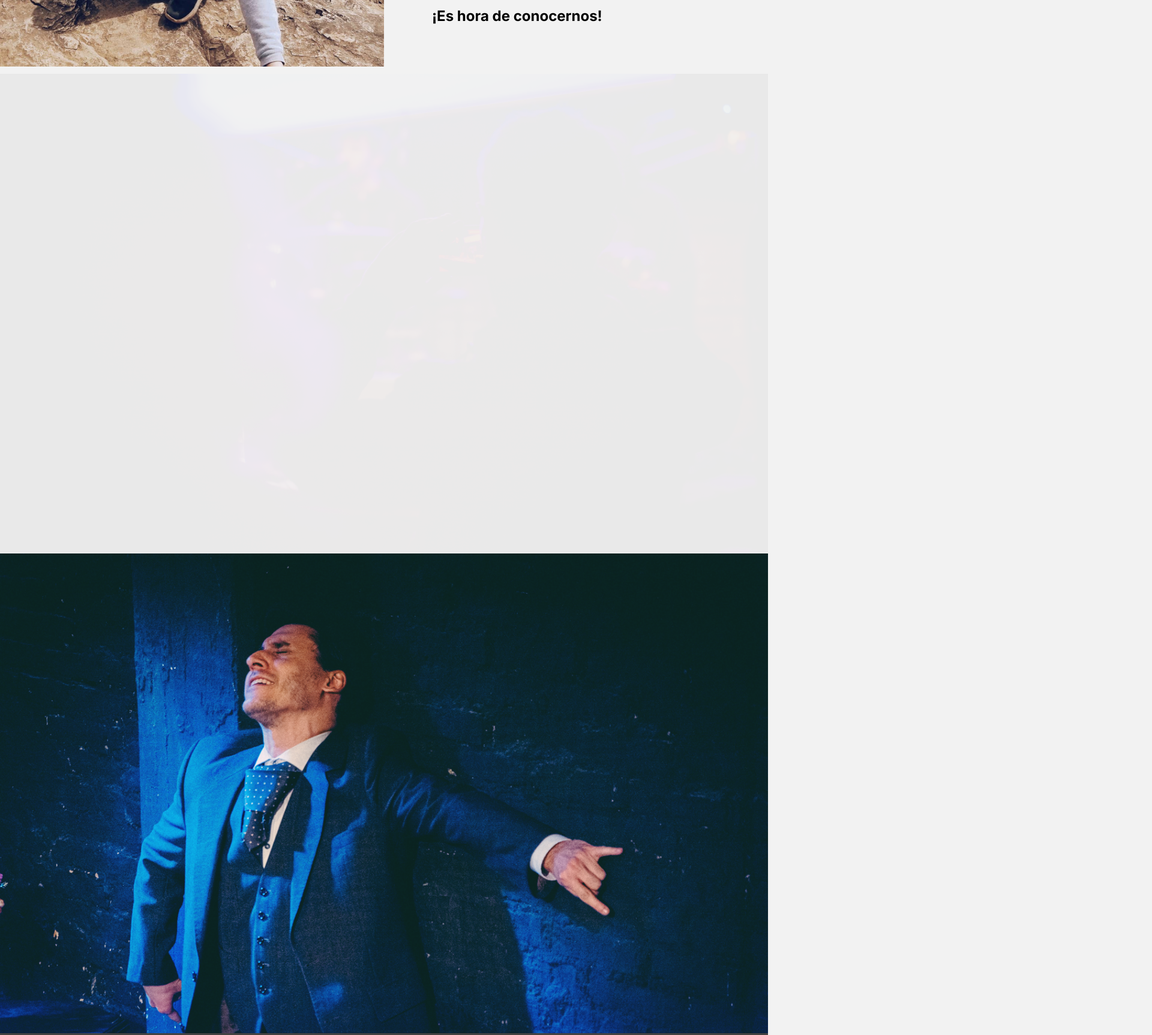
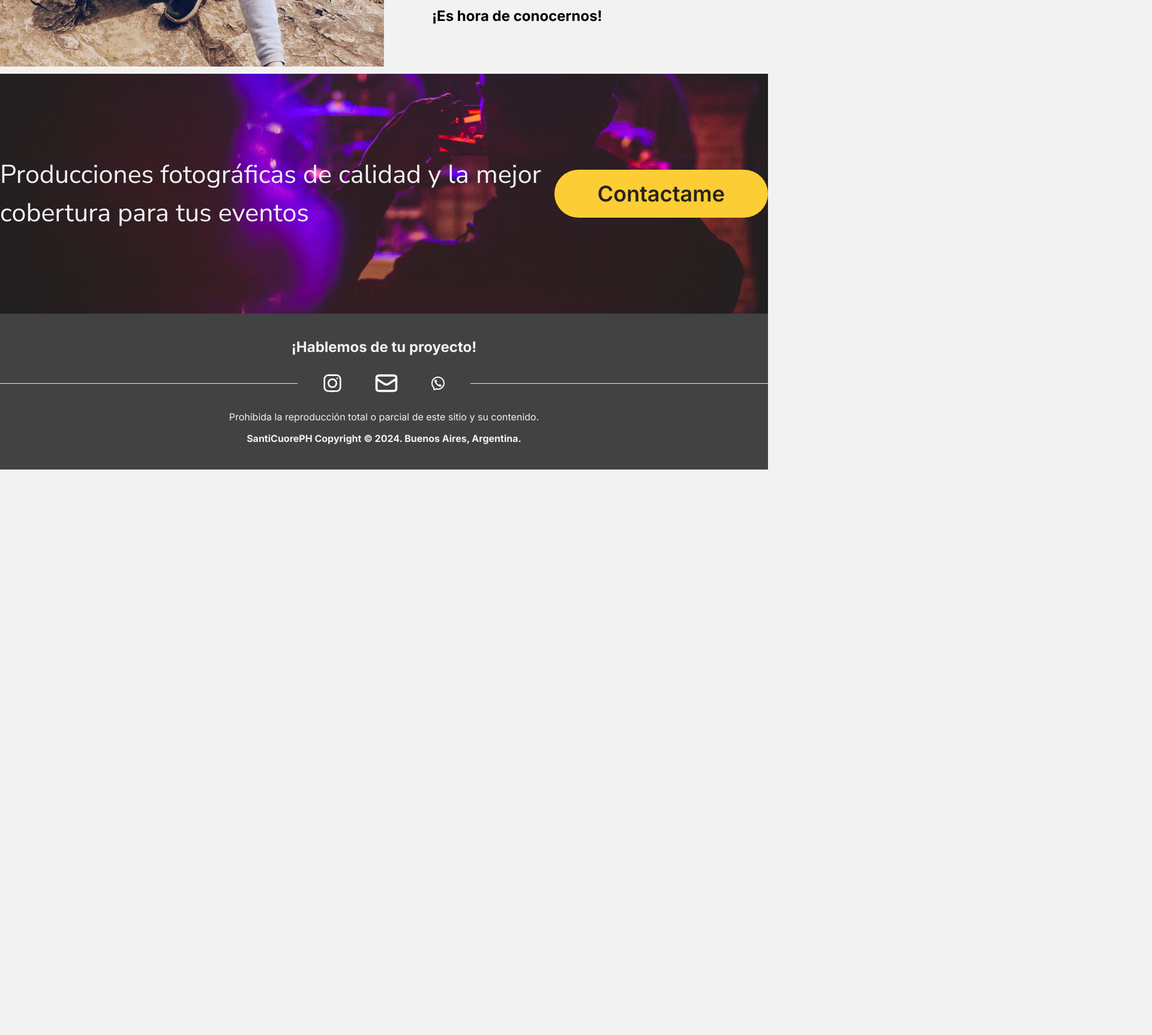
Before and after one commit to FooTalent/Landing-SantiCuoreph, a Next.js app: page /sobre-mi in a window 1280 px wide. Shown: the part 5460-7186 px from the top of the page at 60% size, 1920 px wide, since content can reach past the window. After the commit the page ends 6243 px from the top, so only its background shows below. Built offline with nearby package versions, Linux system fonts and the light colour scheme.

Commit message:
Service banner animation

```diff
--- a/src/app/servicios/components/ServiceBanner.tsx
+++ b/src/app/servicios/components/ServiceBanner.tsx
@@ -1,21 +1,45 @@
-"use client"
+"use client";
 
-import Image from 'next/image';
-import { Fade } from "react-slideshow-image"
+import Image from "next/image";
+import Link from "next/link";
+import { Fade } from "react-slideshow-image";
+import 'react-slideshow-image/dist/styles.css';
+
+/*
+<section className="relative">
+            <Image src={bannerPhotos} alt="banner" className="object-cover max-h-[500px] w-full" />
+            <div className="absolute inset-0 xl:max-w-screen-xl mx-auto items-center justify-between flex flex-wrap lg:flex-nowrap">
+                <div>
+                <h3 className="text-[43px] text-fondoBlanco font-nunitoSans">{props.textBanner}</h3>
+                </div>
+                <div>
+                <Link href="/contacto" className="text-xl sm:text-2xl md:text-3xl lg:text-4xl py-[0.5em] px-[2em] bg-principal rounded-full merriwather font-semibold text-fondoNegro hover:bg-principalHover hover:font-bold">
+                    Contactame
+                </Link>
+                </div>
+                </div>
+        </section>
+
+
+                           <Image src={images[0].url}
+                                    width="0"
+                                    height="0"
+                                    sizes="100%"
+                                    className="w-screen h-screen object-cover"
+                    alt='Imagen 01' />
+*/
 
 const ServiceBanner = () => {
-
   const images = [
     {
       url: "/images/services/photography/banner/banner01.jpg",
-            caption: "Texto una imagen"
+      caption: "Producciones fotográficas de calidad y la mejor cobertura para tus eventos",
     },
     {
       url: "/images/services/photography/banner/banner02.jpg",
-            caption: "Texto segunda imagen"
-        }
-
-    ]
+      caption: "Contenido audiovisual personalizado y optimizado para plataformas digitales",
+    },
+  ];
 
   return (
     <section>
@@ -25,30 +49,43 @@ const ServiceBanner = () => {
         autoplay={true}
         infinite={true}
         canSwipe={false}
-            transitionDuration={2000}
+        duration={2000}
+        transitionDuration={1000}
       >
-            <div className='each-slide'>
-                <div>
-                    <Image src={images[0].url}
+        {
+            images.map((image, idx) => {
+                return <div key={idx} className="each-slide">
+                <div className="relative">
+                  <Image
+                    src={image.url}
                     width="0"
                     height="0"
                     sizes="100%"
-                                    className="w-screen h-screen object-cover"
-                    alt='Imagen 01' />
+                    className="w-screen h-[400px] object-cover"
+                    alt="Imagen 01"
+                  />
+                  <div className="absolute inset-0 xl:max-w-screen-xl mx-auto items-center justify-between flex flex-wrap lg:flex-nowrap">
+                    <div>
+                      <h3 className="text-[43px] text-fondoBlanco font-nunitoSans">
+                        {image.caption}
+                      </h3>
+                    </div>
+                    <div>
+                      <Link
+                        href="/contacto"
+                        className="text-xl sm:text-2xl md:text-3xl lg:text-4xl py-[0.5em] px-[2em] bg-principal rounded-full merriwather font-semibold text-fondoNegro hover:bg-principalHover hover:font-bold"
+                      >
+                        Contactame
+                      </Link>
                     </div>
                   </div>
-            <div className='each-slide'>
-                <div>
-                    <Image src={images[1].url} alt='Imagen 02'
-                                    width="0"
-                                    height="0"
-                                    sizes="100%"
-                                    className="w-screen h-screen object-cover" />
                 </div>
               </div>
+            })
+        }
       </Fade>
     </section>
   );
-}
+};
 
 export default ServiceBanner;
```
Lines whose indentation alone changed are shown as unchanged.
